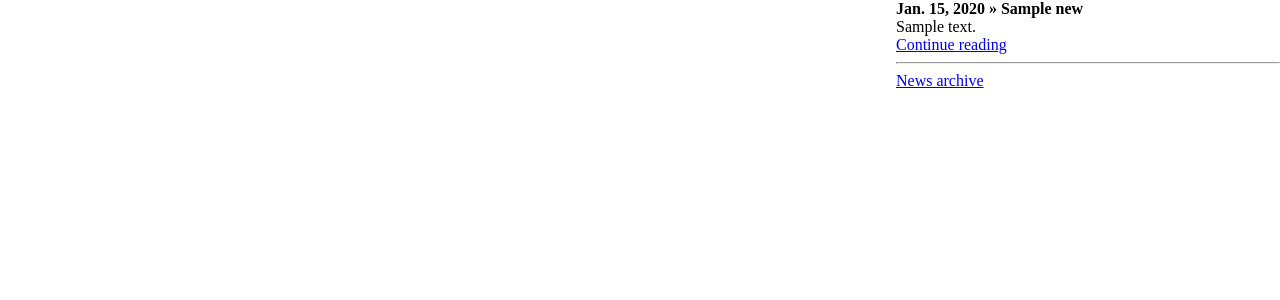
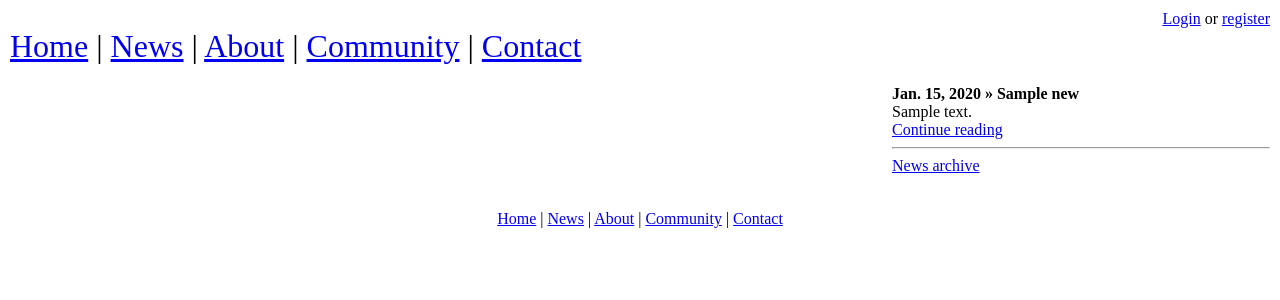
Before and after one commit to nuSPIC/webapp, a Django app: page / in a window 1280 px wide. Shown: the top 300 px of the page. Run offline with Django 3.2, Linux system fonts and the light colour scheme; tables that the repository leaves empty hold one stand-in row (values such as "Sample post"); data that the repository does not hold is empty; parts of the project's set-up code (start-up, migrations or seed data) failed here and were passed over.

Commit message:
Added some basic css-styles and base template markup.

```diff
--- a/media/css/default.css
+++ b/media/css/default.css
@@ -12,6 +12,33 @@ div.centered-404 {
     height: 500px;
     margin-left: -380px;
     margin-top: -250px;
+}
+
+
+/* Layout
+***********************/
+
+#header {
+    padding: 10px;
+}
+
+    #header .top_links {
+        text-align: right;
+    }
+
+    #header .navigation {
+        overflow: hidden;
+        font-size: 200%;
+    }
+
+#content {
+    padding: 10px;
+    overflow: hidden;
+}
+
+#footer {
+    margin-top: 25px;
+    text-align: center;
 }
 
 
--- a/templates/base.html
+++ b/templates/base.html
@@ -14,6 +14,34 @@
     </head>
 
     <body>
-        {% block content %}{% endblock %}
+        <div id="header">
+            <div class="top_links">
+                {% if user.is_authenticated %}
+                    Welcome, <a href="{% url profile user.profile.id %}">{{ user.get_full_name }}</a> | <a href="{% url logout %}">Logout</a>
+                {% else %}
+                    <a href="{% url login %}">Login</a> or <a href="{% url registration %}">register</a>
+                {% endif %}
+            </div>
+
+            <div class="navigation">
+                <a href="{% url mainpage %}">Home</a> |
+                <a href="{% url news_archive %}">News</a> |
+                <a href="/about/">About</a> |
+                <a href="{% url accounts %}">Community</a> |
+                <a href="/contact/">Contact</a>
+            </div>
+        </div>
+
+        <div id="content">
+            {% block content %}{% endblock %}
+        </div>
+
+        <div id="footer">
+            <a href="{% url mainpage %}">Home</a> |
+            <a href="{% url news_archive %}">News</a> |
+            <a href="/about/">About</a> |
+            <a href="{% url accounts %}">Community</a> |
+            <a href="/contact/">Contact</a>
+        </div>
     </body>
 </html>
```
